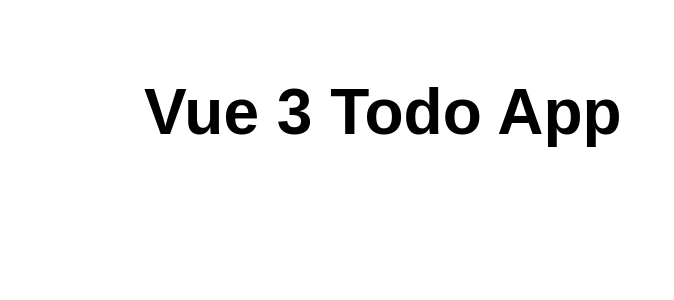
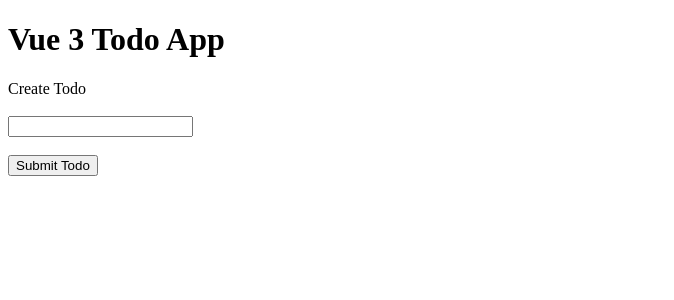
Before and after one commit to ajcwebdev/vue3-todo, a Vue app: page / in a window 1280 px wide. Shown: the top 300 px of the page, without its empty margins (0-674 px from the left). Built offline with nearby package versions, Linux system fonts and the light colour scheme.

Commit message:
Create New Todo Form

```diff
--- a/src/App.vue
+++ b/src/App.vue
@@ -1,5 +1,12 @@
 <template>
   <h1>Vue 3 Todo App</h1>
+  <form>
+    <label>Create Todo</label>
+    <br><br>
+    <input>
+    <br><br>
+    <button>Submit Todo</button>
+  </form>
 </template>
 
 <script>
@@ -9,21 +16,6 @@
 </script>
 
 <style>
-body {
-  font-family: sans-serif;
-  padding-top: 1em;
-  padding-bottom: 1em;
-  font-size: 2em;
-  width: 80%;
-  margin: 0 auto;
-}
-input, textarea, button, p, div, section, article, select {
-  display: 'block';
-  width: 100%;
-  font-family: sans-serif;
-  font-size: 1em;
-  margin: 0.5em;
-}
 .todo {
   cursor: pointer;
 }
```
Also changed, not shown: 1 other file (tests, documents, lock files or other folders).
